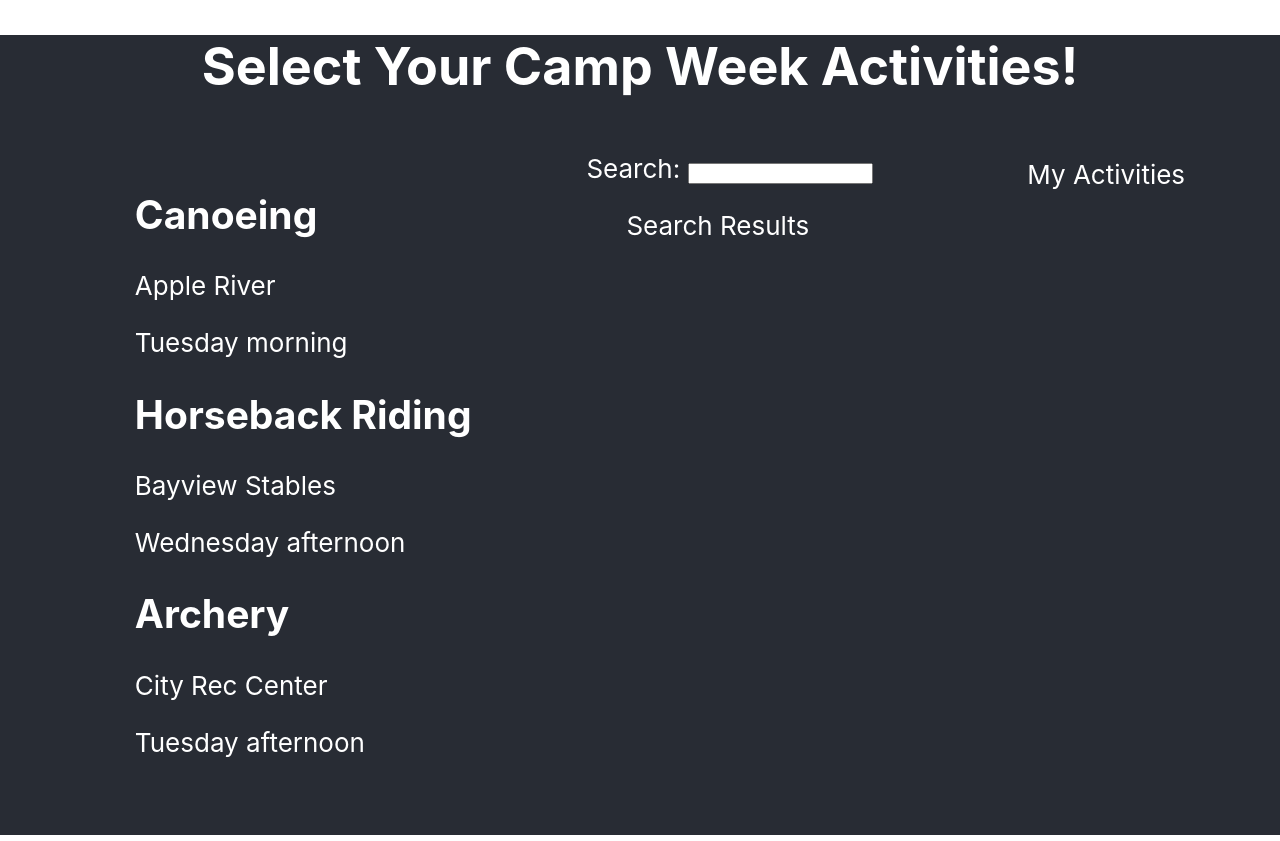
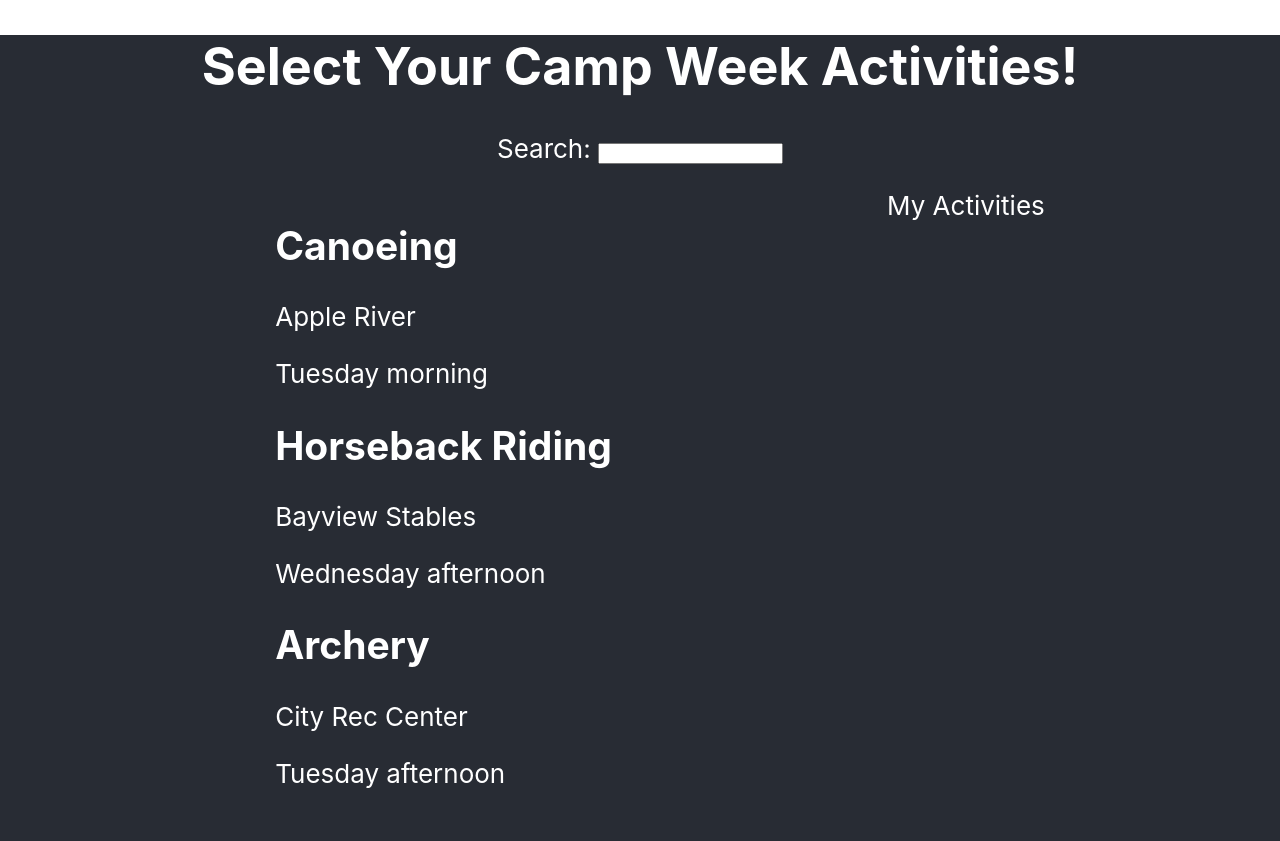
Before and after one commit to Danielle254/Conference-Agenda, a React (Create React App) app: page / in a window 1280 px wide. Built offline with nearby package versions, Linux system fonts and the light colour scheme.

Commit message:
removed search results component - not needed

```diff
--- a/src/App.js
+++ b/src/App.js
@@ -5,20 +5,15 @@ import React, { useState } from 'react';
 import ActivityList from './ActivityList/ActivityList';
 import MyActivities from './MyActivities/MyActivities';
 import SearchBar from './SearchBar/SearchBar';
-import SearchResults from './SearchResults/SearchResults';
 
 
 function App() {
   return (
     <div className="App">
       <h1>Select Your Camp Week Activities!</h1>
+      <SearchBar />
       <header className="App-header">
-
         <ActivityList className="container"/>
-        <div className="container">
-        <SearchBar />
-        <SearchResults />
-        </div>
         <MyActivities className="container"/>
       </header>
     </div>
--- a/src/SearchResults/SearchResults.js
+++ /dev/null
@@ -1,13 +0,0 @@
-import React, { useState } from 'react';
-
-function SearchResults() {
-    return (
-        <div>
-            <ul>
-                <li>Search Results</li>
-            </ul>
-        </div>
-    )
-};
-
-export default SearchResults;
```
Also changed, not shown: src/CSSModules/SearchResults.module.css (deleted).
